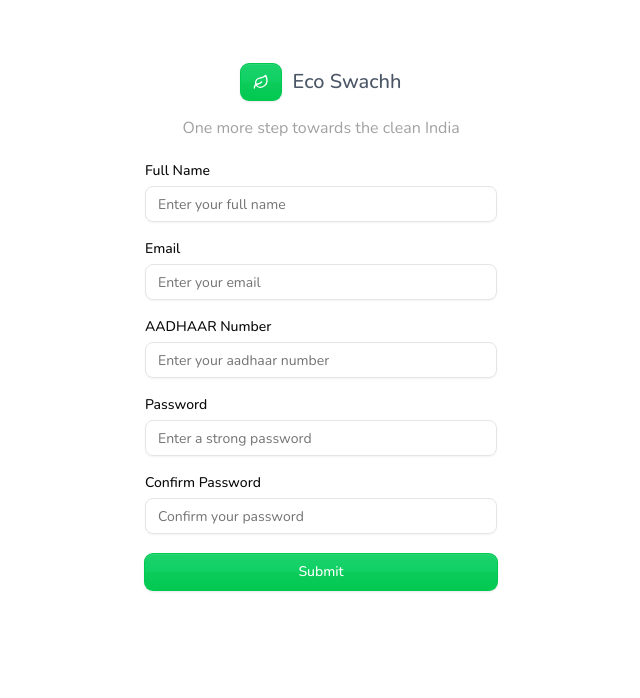
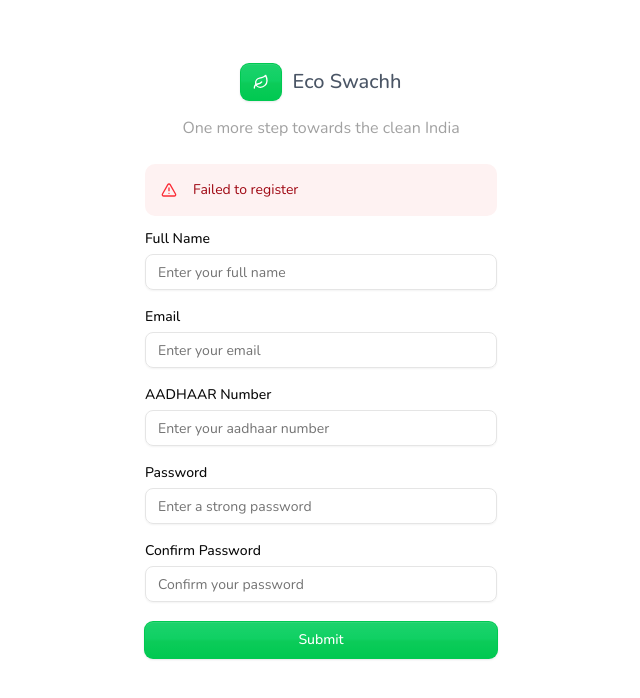
Before and after one commit to nilavtalukdar06/smart-waste-management, a Next.js app: page /register in a window 1280 px wide. Shown: the top 698 px of the page, without its empty margins (319-959 px from the left). Built offline with nearby package versions, Linux system fonts and the light colour scheme.

Commit message:
added error boundary

```diff
--- a/src/app/(auth)/register/page.tsx
+++ b/src/app/(auth)/register/page.tsx
@@ -12,6 +12,7 @@ import {
   FormMessage,
 } from "@/components/ui/form";
 import { Input } from "@/components/ui/input";
+import Error from "@/components/shared/error";
 
 const formSchema = z
   .object({
@@ -47,6 +48,7 @@ export default function RegisterPage() {
     <section className="my-6 w-full">
       <Form {...form}>
         <form onSubmit={form.handleSubmit(onSubmit)} className="space-y-5">
+          <Error error="Failed to register" />
           <FormField
             control={form.control}
             name="name"
--- /dev/null
+++ b/src/components/shared/error.tsx
@@ -0,0 +1,13 @@
+import { TriangleAlert } from "lucide-react";
+
+export default function Error({ error }: { error: string }) {
+  return (
+    <div
+      className="p-4 mb-4 text-sm w-full text-red-800 rounded-lg bg-red-50 flex justify-start gap-x-4 items-center"
+      role="alert"
+    >
+      <TriangleAlert className="text-red-500" size={16} />
+      <p>{error}</p>
+    </div>
+  );
+}
```
